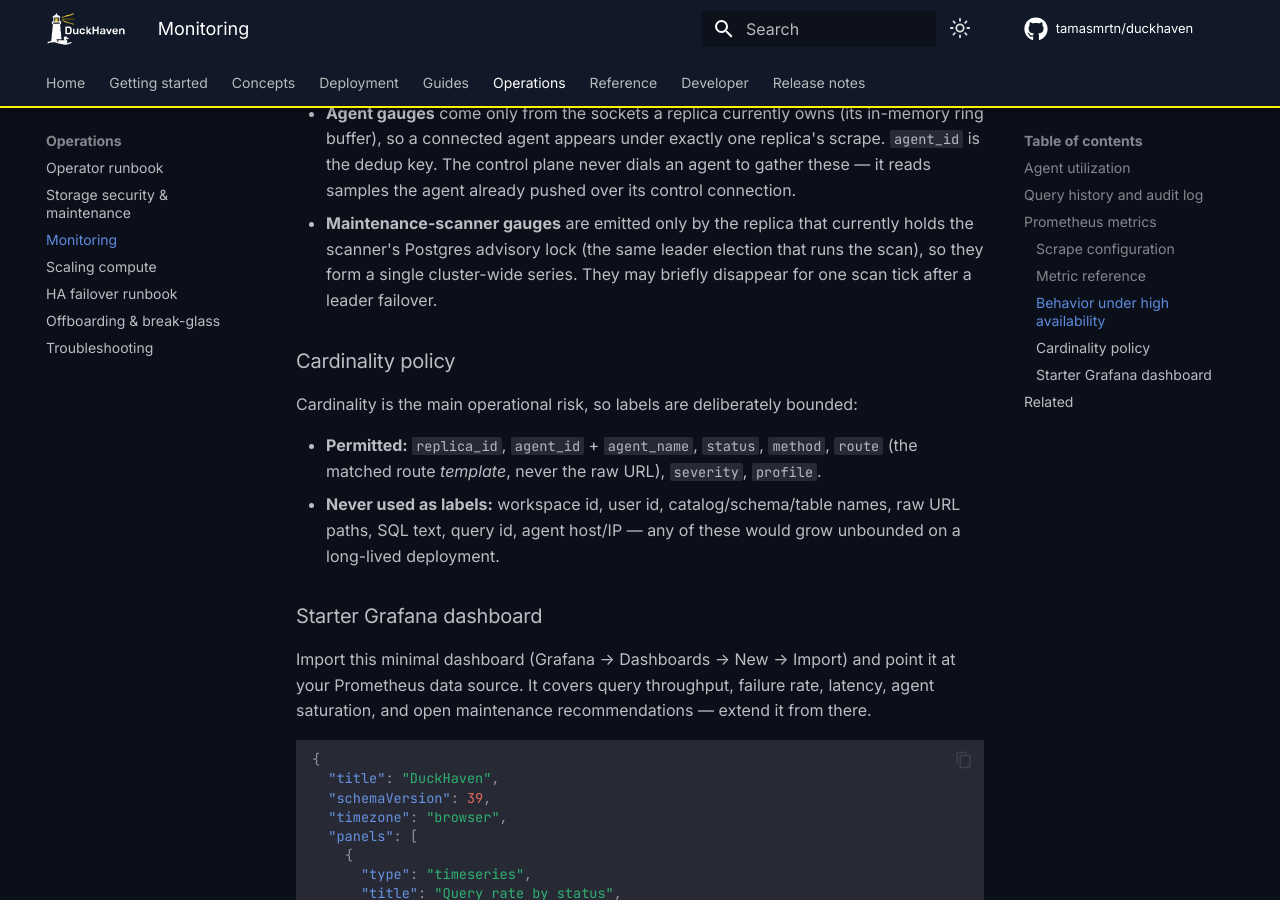
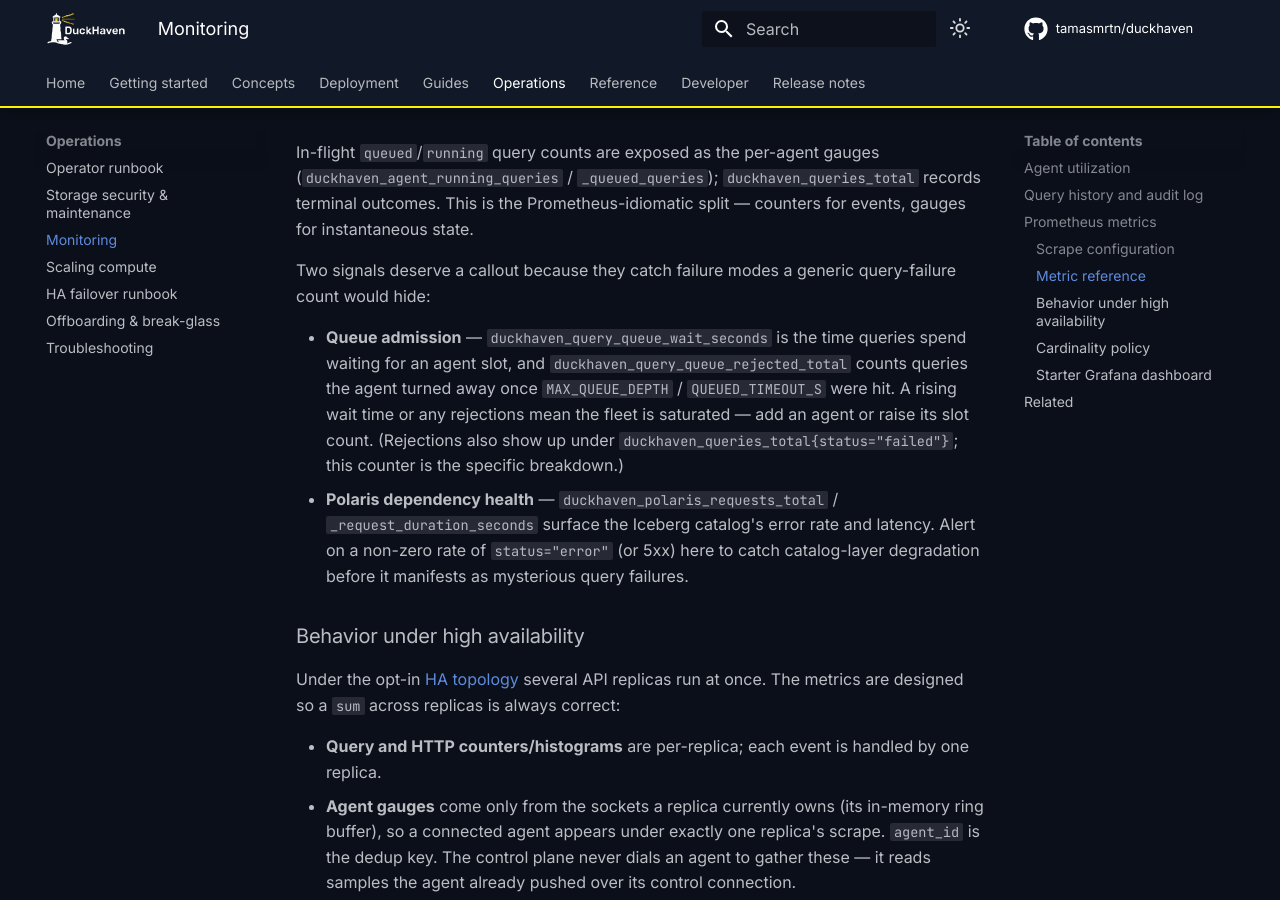
Before and after one commit to tamasmrtn/duckhaven, an MkDocs documentation site: the page built from docs/operations/monitoring.md, in a window 1280 px wide and 900 px high, scrolled down 3423 px. Built offline with MkDocs 1.6.1 and Material for MkDocs 9.7.7, drawn with Linux system fonts in a browser that asks for light colours; comment, search, counter and statistics services are not loaded; some of the changed text lies outside the part shown.

Commit message:
Document Polaris and queue-admission metrics

```diff
--- a/docs/operations/monitoring.md
+++ b/docs/operations/monitoring.md
@@ -68,8 +68,12 @@
 | `duckhaven_queries_total` | counter | `replica_id`, `status` | User queries reaching a terminal state (`done`/`failed`/`cancelled`). |
 | `duckhaven_query_duration_seconds` | histogram | `replica_id` | Duration of completed (`done`) user queries. |
 | `duckhaven_query_result_bytes` | histogram | `replica_id` | Result size of completed (`done`) user queries. |
+| `duckhaven_query_queue_wait_seconds` | histogram | `replica_id` | Time a user query waited in the agent admission queue before running. |
+| `duckhaven_query_queue_rejected_total` | counter | `replica_id`, `reason` | User queries rejected by agent admission control (`reason`: `queue_full`/`queued_timeout`). |
 | `duckhaven_http_requests_total` | counter | `replica_id`, `method`, `route`, `status` | REST API requests, keyed by route template. |
 | `duckhaven_http_request_duration_seconds` | histogram | `replica_id`, `method`, `route` | REST API request latency. |
+| `duckhaven_polaris_requests_total` | counter | `replica_id`, `operation`, `status` | Requests to Apache Polaris (Iceberg REST + management). `status` is the HTTP code, or `error` for transport failures. |
+| `duckhaven_polaris_request_duration_seconds` | histogram | `replica_id`, `operation` | Latency of requests to Apache Polaris. |
 | `duckhaven_agent_up` | gauge | `replica_id`, `agent_id`, `agent_name` | `1` for each agent with a recent sample owned by this replica. |
 | `duckhaven_agent_cpu_percent` | gauge | (same) | Agent CPU utilization. |
 | `duckhaven_agent_memory_percent` | gauge | (same) | Agent memory utilization. |
@@ -88,6 +92,20 @@
 (`duckhaven_agent_running_queries` / `_queued_queries`); `duckhaven_queries_total` records
 terminal outcomes. This is the Prometheus-idiomatic split — counters for events, gauges for
 instantaneous state.
+
+Two signals deserve a callout because they catch failure modes a generic query-failure count
+would hide:
+
+- **Queue admission** — `duckhaven_query_queue_wait_seconds` is the time queries spend waiting
+  for an agent slot, and `duckhaven_query_queue_rejected_total` counts queries the agent turned
+  away once `MAX_QUEUE_DEPTH` / `QUEUED_TIMEOUT_S` were hit. A rising wait time or any
+  rejections mean the fleet is saturated — add an agent or raise its slot count. (Rejections
+  also show up under `duckhaven_queries_total{status="failed"}`; this counter is the specific
+  breakdown.)
+- **Polaris dependency health** — `duckhaven_polaris_requests_total` / `_request_duration_seconds`
+  surface the Iceberg catalog's error rate and latency. Alert on a non-zero rate of
+  `status="error"` (or 5xx) here to catch catalog-layer degradation before it manifests as
+  mysterious query failures.
 
 ### Behavior under high availability
 
```
